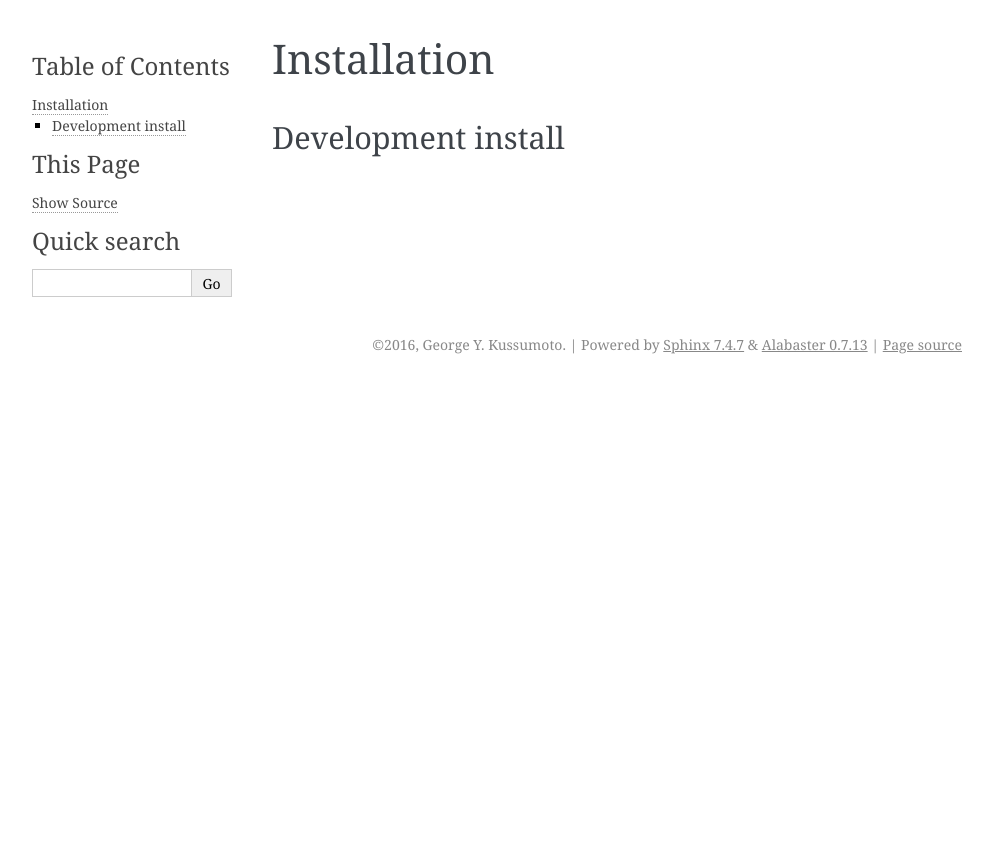
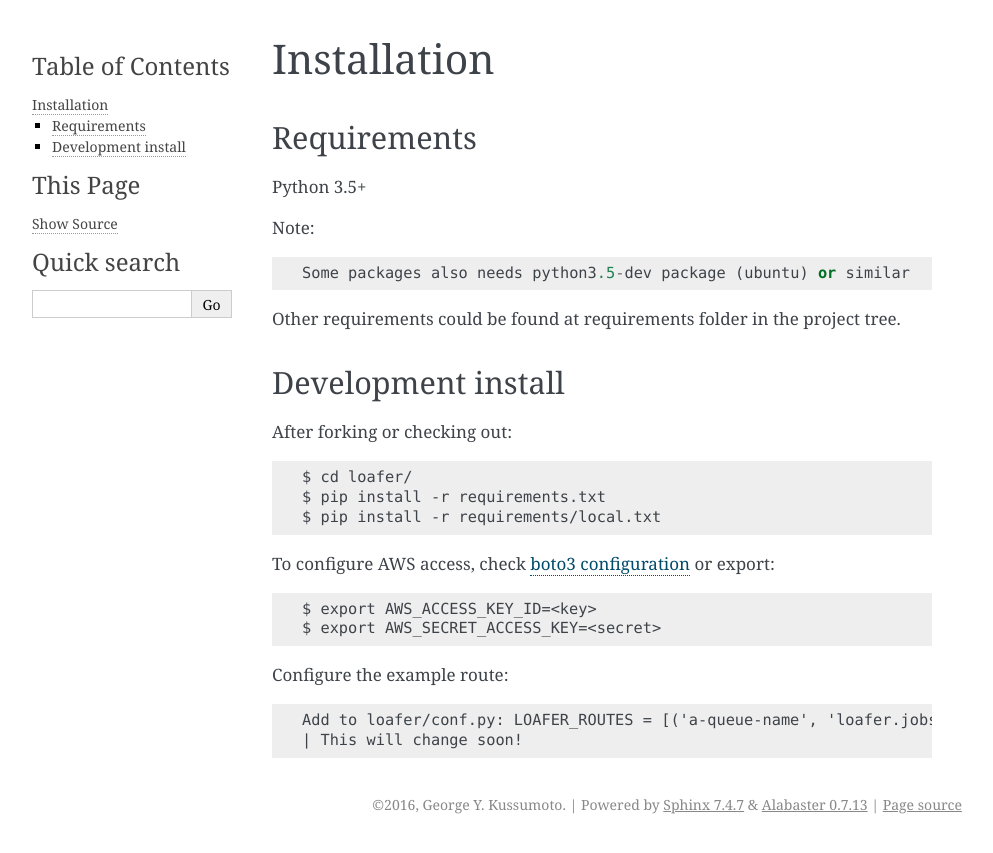
Before and after one commit to georgeyk/loafer, a Sphinx documentation site: the page built from docs/source/installation.rst, in a window 1280 px wide. Shown: the top 853 px of the page, without its empty margins (148-1141 px from the left). Built offline with Sphinx 7.4.7, drawn with Linux system fonts in a browser that asks for light colours.

```diff
--- a/docs/source/installation.rst
+++ b/docs/source/installation.rst
@@ -1,6 +1,39 @@
 Installation
 ============
+
+Requirements
+------------
+
+Python 3.5+
+
+Note::
+
+    Some packages also needs python3.5-dev package (ubuntu) or similar
+
+
+Other requirements could be found at requirements folder in the project tree.
 
 
 Development install
 --------------------
+
+After forking or checking out::
+
+    $ cd loafer/
+    $ pip install -r requirements.txt
+    $ pip install -r requirements/local.txt
+
+
+To configure AWS access, check `boto3 configuration`_ or export::
+
+    $ export AWS_ACCESS_KEY_ID=<key>
+    $ export AWS_SECRET_ACCESS_KEY=<secret>
+
+
+Configure the example route::
+
+    Add to loafer/conf.py: LOAFER_ROUTES = [('a-queue-name', 'loafer.jobs.async_example_job')]
+    | This will change soon!
+
+
+.. _boto3 configuration: https://boto3.readthedocs.org/en/latest/guide/quickstart.html#configuration
```
Also changed, not shown: README.md (+1 -50 lines), docs/source/usage.rst (+17 -1 lines).
